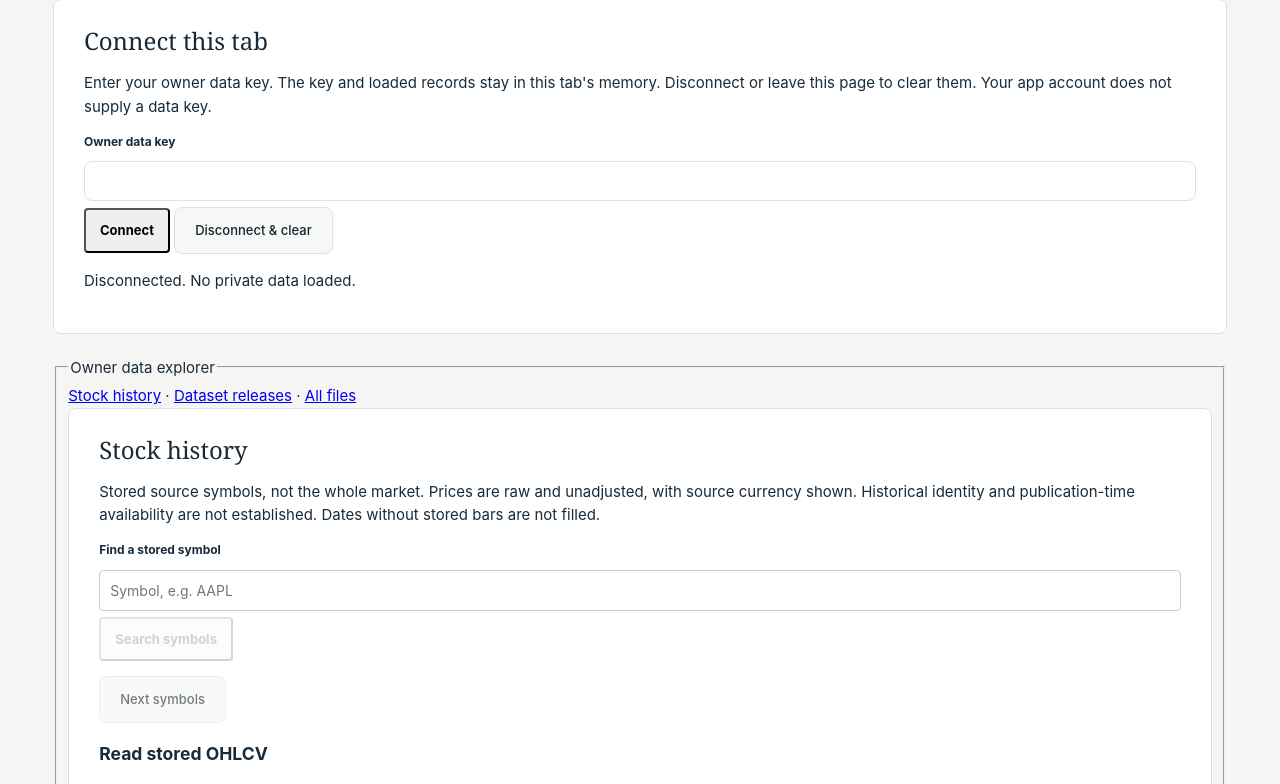
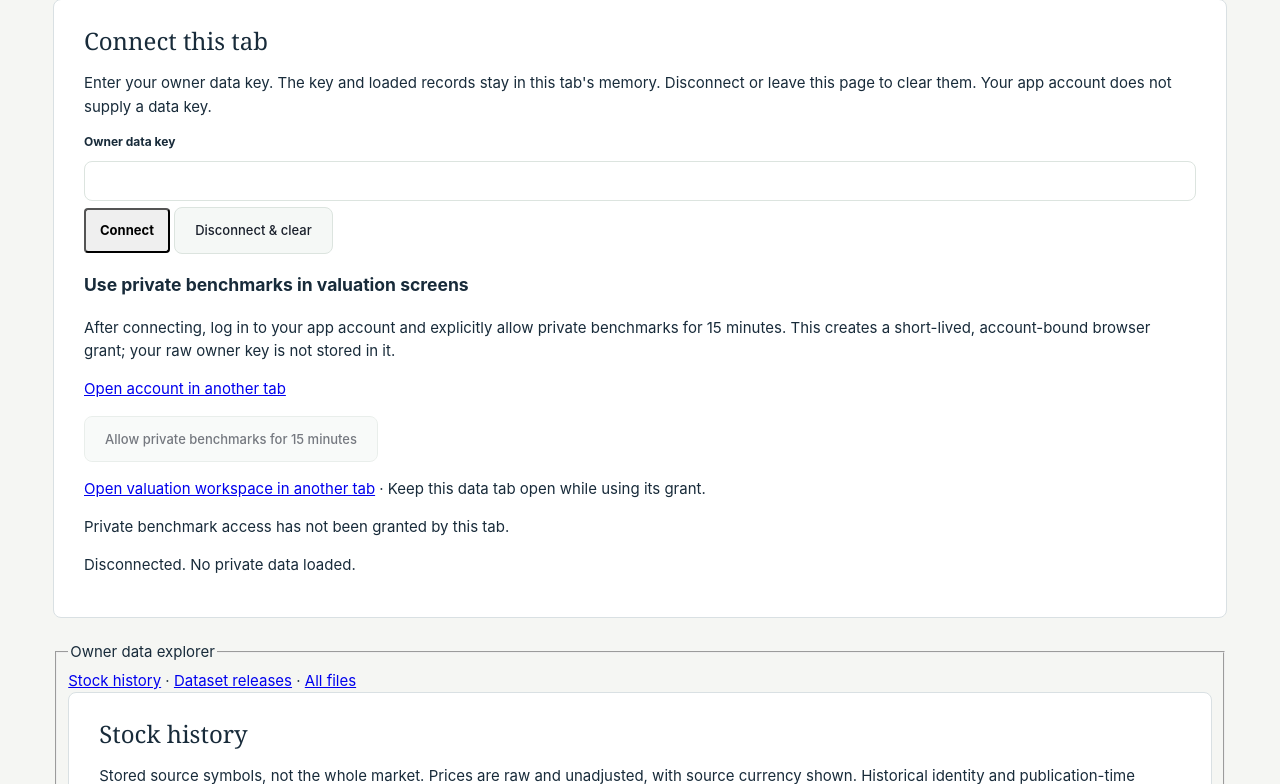
Before and after one commit to Scott-Switzer/DCF-stock-valuation-Engine, a Flask app: page /data in a window 1280 px wide. Shown: the part 419-1203 px from the top of the page. Run offline with Flask 3, Linux system fonts and the light colour scheme.

Commit message:
Add explicit browser benchmark grant and revoke controls

```diff
--- a/owner_benchmark_access.py
+++ b/owner_benchmark_access.py
@@ -135,3 +135,20 @@
         )
         g.owner_benchmark_private_response = True
         return response
+
+
+    @app.delete("/api/account/data-access")
+    def revoke():
+        # Revocation is available even after logout or loss/rotation of the owner key.
+        # Preserve the same origin boundary used to mint the grant.
+        if not _same_origin():
+            response = jsonify(error="Cross-site writes are not allowed.")
+            response.status_code = 403
+            response.headers["Cache-Control"] = "private, no-store"
+            return response
+        response = jsonify(owner_benchmark_access=False)
+        response.delete_cookie(
+            GRANT_COOKIE, secure=True, httponly=True, samesite="Strict", path="/",
+        )
+        g.owner_benchmark_private_response = True
+        return response
--- a/static/js/data-workspace.js
+++ b/static/js/data-workspace.js
@@ -4,6 +4,7 @@
   const el = (id) => document.getElementById(id);
   const pending = new Set(), channels = new Map();
   let ownerKey = "", generation = 0;
+  let grantPending = null, revocation = Promise.resolve();
   let stocks = {}, prices = {}, collections = {}, files = {};
   const privateRegions = ["data-stock-summary", "data-stock-catalog", "data-prices-summary", "data-prices", "data-price-evidence", "data-collections-summary", "data-collection-list", "data-collection-detail", "data-families", "data-files-summary", "data-file-list", "data-native-summary", "data-native-schema", "data-native-rows", "data-file-detail"];
   const paging = ["data-stock-next", "data-prices-next", "data-collections-next", "data-files-next"];
@@ -19,7 +20,27 @@
     t.append(body); el(target).replaceChildren(t);
     if (!rows.length) el(target).append(node("p", "No stored results for this query."));
   }
-  function clear() {
+  async function deleteGrant() {
+    try {
+      const response = await window.fetch("/api/account/data-access", {
+        method: "DELETE", credentials: "same-origin", cache: "no-store", redirect: "error",
+        referrerPolicy: "no-referrer", keepalive: true,
+      });
+      return response.ok;
+    } catch (_) { return false; }
+  }
+  function revokeGrant(unloading) {
+    // On unload send immediately; after an in-flight mint settles send again so
+    // a late POST response cannot silently restore the cookie during disconnect.
+    if (unloading) void deleteGrant();
+    const activeGrant = grantPending;
+    revocation = revocation.catch(() => false).then(async () => {
+      if (activeGrant) await activeGrant.catch(() => {});
+      return deleteGrant();
+    });
+    return revocation;
+  }
+  function clear(unloading = false) {
     ownerKey = ""; generation += 1;
     for (const controller of pending) controller.abort(); pending.clear(); channels.clear();
     stocks = {}; prices = {}; collections = {}; files = {};
@@ -28,6 +49,42 @@
     ["data-stock-search", "data-symbol", "data-date-from", "data-date-to", "data-collection-search", "data-family", "data-prefix"].forEach((id) => { el(id).value = ""; });
     paging.forEach((id) => { el(id).disabled = true; });
     el("data-status").textContent = "Disconnected. Private key and loaded data cleared.";
+    el("data-benchmark-grant").disabled = true;
+    el("data-grant-status").textContent = "Clearing this browser's private benchmark grant…";
+    const epoch = generation;
+    return revokeGrant(unloading).then((confirmed) => {
+      if (generation === epoch) el("data-grant-status").textContent = confirmed
+        ? "Private benchmark grant cleared."
+        : "Could not confirm grant removal. An existing grant expires within 15 minutes; reconnect and disconnect to retry.";
+    });
+  }
+  function grantBenchmarks() {
+    if (!ownerKey || grantPending) return;
+    const epoch = generation;
+    el("data-benchmark-grant").disabled = true;
+    el("data-grant-status").textContent = "Requesting private benchmark access…";
+    grantPending = (async () => {
+      try {
+        const response = await window.fetch("/api/account/data-access", {
+          method: "POST", headers: {Authorization: "Bearer " + ownerKey},
+          credentials: "same-origin", cache: "no-store", redirect: "error",
+          referrerPolicy: "no-referrer", keepalive: true,
+        });
+        if (epoch !== generation || !ownerKey) return;
+        if (response.status === 401) {
+          el("data-grant-status").textContent = "Log in to your app account in another tab, then retry with an authorized owner key.";
+        } else if (response.ok) {
+          el("data-grant-status").textContent = "Private benchmarks enabled for this account for 15 minutes. Keep this tab open; disconnecting or leaving clears the browser grant.";
+        } else {
+          el("data-grant-status").textContent = "Private benchmark grant unavailable (HTTP " + response.status + "). No grant was confirmed.";
+        }
+      } catch (_) {
+        if (epoch === generation) el("data-grant-status").textContent = "Private benchmark grant unavailable. Retry when connected.";
+      } finally {
+        if (epoch === generation && ownerKey) el("data-benchmark-grant").disabled = false;
+      }
+    })().finally(() => { grantPending = null; });
+    return grantPending;
   }
   function invalidate(...names) { names.forEach((name) => channels.set(name, (channels.get(name) || 0) + 1)); }
   async function read(channel, route, params, render, headers = {}) {
@@ -136,20 +193,25 @@
     }, headers);
   }
   const onSubmit = (id, callback) => el(id).addEventListener("submit", (event) => { event.preventDefault(); return callback(); });
-  onSubmit("data-connect-form", () => {
-    const supplied = el("data-owner-key").value.trim(); clear();
+  onSubmit("data-connect-form", async () => {
+    const supplied = el("data-owner-key").value.trim();
+    const clearing = clear(), epoch = generation;
+    await clearing;
+    if (generation !== epoch) return;
     if (!/^[A-Za-z0-9._~+/-]+=*$/.test(supplied) || supplied.length > 4096) { el("data-status").textContent = "Enter an owner data key without spaces."; return; }
-    ownerKey = supplied; el("data-controls").disabled = false; el("data-status").textContent = "Connecting this tab…";
+    ownerKey = supplied; el("data-benchmark-grant").disabled = false; el("data-controls").disabled = false; el("data-status").textContent = "Connecting this tab…";
     return stockCatalog();
   });
   onSubmit("data-stocks-form", () => stockCatalog()); onSubmit("data-prices-form", () => stockPrices());
   onSubmit("data-collections-form", () => collectionCatalog()); onSubmit("data-files-form", () => fileCatalog());
-  el("data-disconnect").addEventListener("click", clear);
+  el("data-disconnect").addEventListener("click", () => clear());
+  el("data-benchmark-grant").addEventListener("click", grantBenchmarks);
   el("data-stock-next").addEventListener("click", () => stockCatalog(true));
   el("data-prices-next").addEventListener("click", () => stockPrices(true));
   el("data-collections-next").addEventListener("click", () => collectionCatalog(true));
+  el("data-browse-wrds").addEventListener("click", () => { el("data-store").value = "research"; el("data-prefix").value = "raw/wrds/"; return fileCatalog(); });
   el("data-files-next").addEventListener("click", () => fileCatalog(true));
   el("data-files-up").addEventListener("click", () => { const parts = el("data-prefix").value.replace(/\/$/, "").split("/"); parts.pop(); el("data-prefix").value = parts.length ? parts.join("/") + "/" : ""; return fileCatalog(); });
-  window.addEventListener("pagehide", clear);
+  window.addEventListener("pagehide", () => clear(true));
   window.addEventListener("pageshow", (event) => { if (event.persisted) clear(); });
 })(window, document);
--- a/templates/data_workspace.html
+++ b/templates/data_workspace.html
@@ -11,6 +11,12 @@
       <div class="field"><label for="data-owner-key">Owner data key</label><input id="data-owner-key" type="password" autocomplete="off" spellcheck="false" autocapitalize="none" data-lpignore="true" maxlength="4096" required></div>
       <button type="submit">Connect</button> <button type="button" class="secondary" id="data-disconnect">Disconnect &amp; clear</button>
     </form>
+    <h3>Use private benchmarks in valuation screens</h3>
+    <p>After connecting, log in to your app account and explicitly allow private benchmarks for 15 minutes. This creates a short-lived, account-bound browser grant; your raw owner key is not stored in it.</p>
+    <p><a href="/account" target="_blank" rel="noopener noreferrer">Open account in another tab</a></p>
+    <button type="button" class="secondary" id="data-benchmark-grant" disabled>Allow private benchmarks for 15 minutes</button>
+    <p><a href="/" target="_blank" rel="noopener noreferrer">Open valuation workspace in another tab</a> · Keep this data tab open while using its grant.</p>
+    <p id="data-grant-status" role="status" aria-live="polite">Private benchmark access has not been granted by this tab.</p>
     <p id="data-status" role="status" aria-live="polite">Disconnected. No private data loaded.</p>
   </section>
   <fieldset id="data-controls" disabled><legend>Owner data explorer</legend>
@@ -38,6 +44,7 @@
     <section class="panel" id="data-files" aria-labelledby="data-files-heading">
       <h2 id="data-files-heading">All files</h2><p>Browse the four connected stores. Select a folder to open it. Parquet files offer a native schema and a bounded ten-row preview; other files show metadata only. Stored timestamps are not observation or publication dates.</p>
       <form id="data-files-form"><div class="field-grid"><div class="field"><label for="data-store">Store</label><select id="data-store"><option value="financial">Financial</option><option value="research">Research</option><option value="filings">Filings</option><option value="lakehouse">Lakehouse</option></select></div><div class="field"><label for="data-prefix">Folder prefix</label><input id="data-prefix" maxlength="1024" placeholder="Leave blank for the store root"></div></div><button type="submit">Browse folder</button> <button type="button" class="secondary" id="data-files-up">Parent folder</button></form>
+      <p><button type="button" class="secondary" id="data-browse-wrds">Browse all WRDS collections</button> · Opens the raw research folders, including collections outside the release catalog.</p>
       <p id="data-files-summary" role="status"></p><div id="data-file-list" class="table-wrap"></div><button type="button" class="secondary" id="data-files-next" disabled>Next files</button>
       <h3>Native source fields</h3><p id="data-native-summary" role="status"></p><div id="data-native-schema" class="table-wrap"></div><div id="data-native-rows" class="table-wrap"></div><details><summary>Selected file metadata</summary><pre id="data-file-detail"></pre></details>
     </section>
```
Also changed, not shown: tests/js/data_workspace.cjs (+16 -9 lines), tests/js/data_workspace_grant.cjs (added, +58 -0 lines), tests/test_owner_benchmark_access.py (+29 -0 lines).
